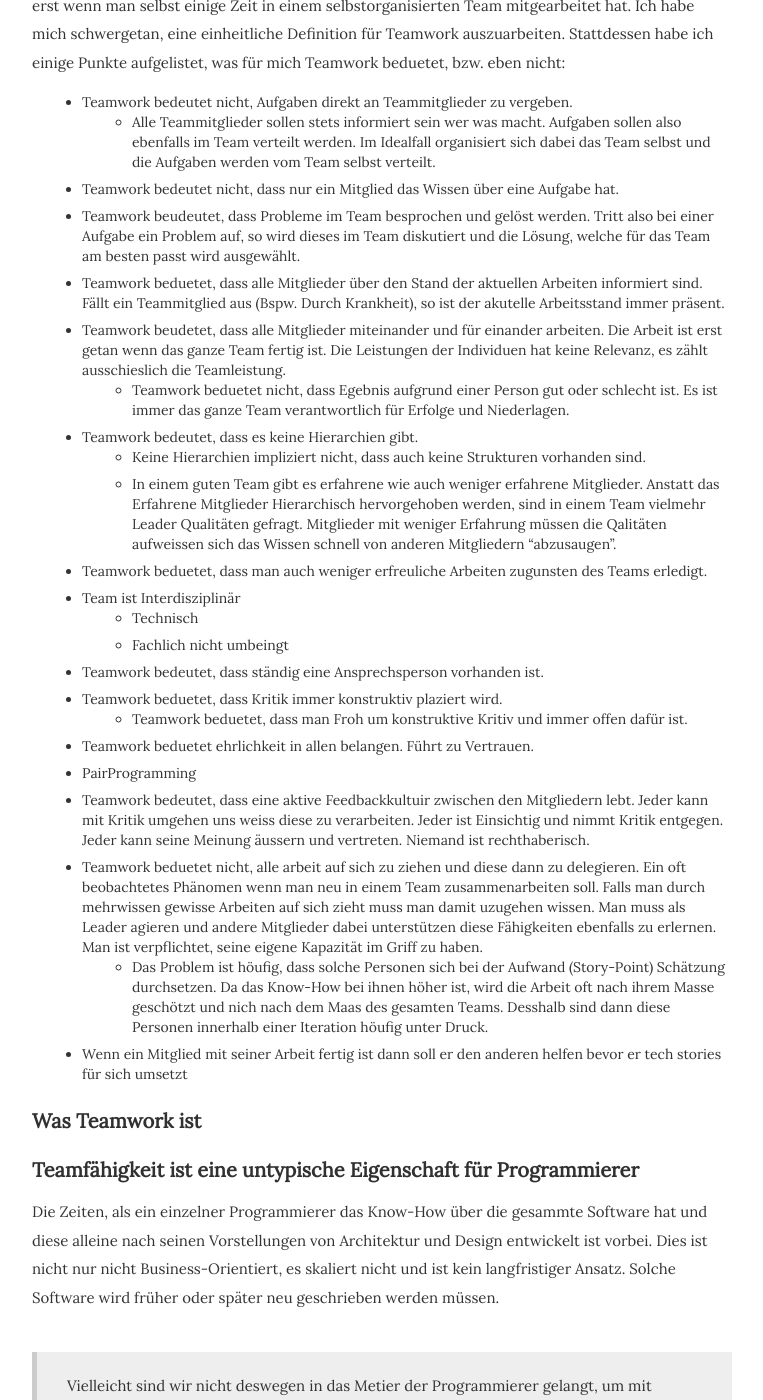
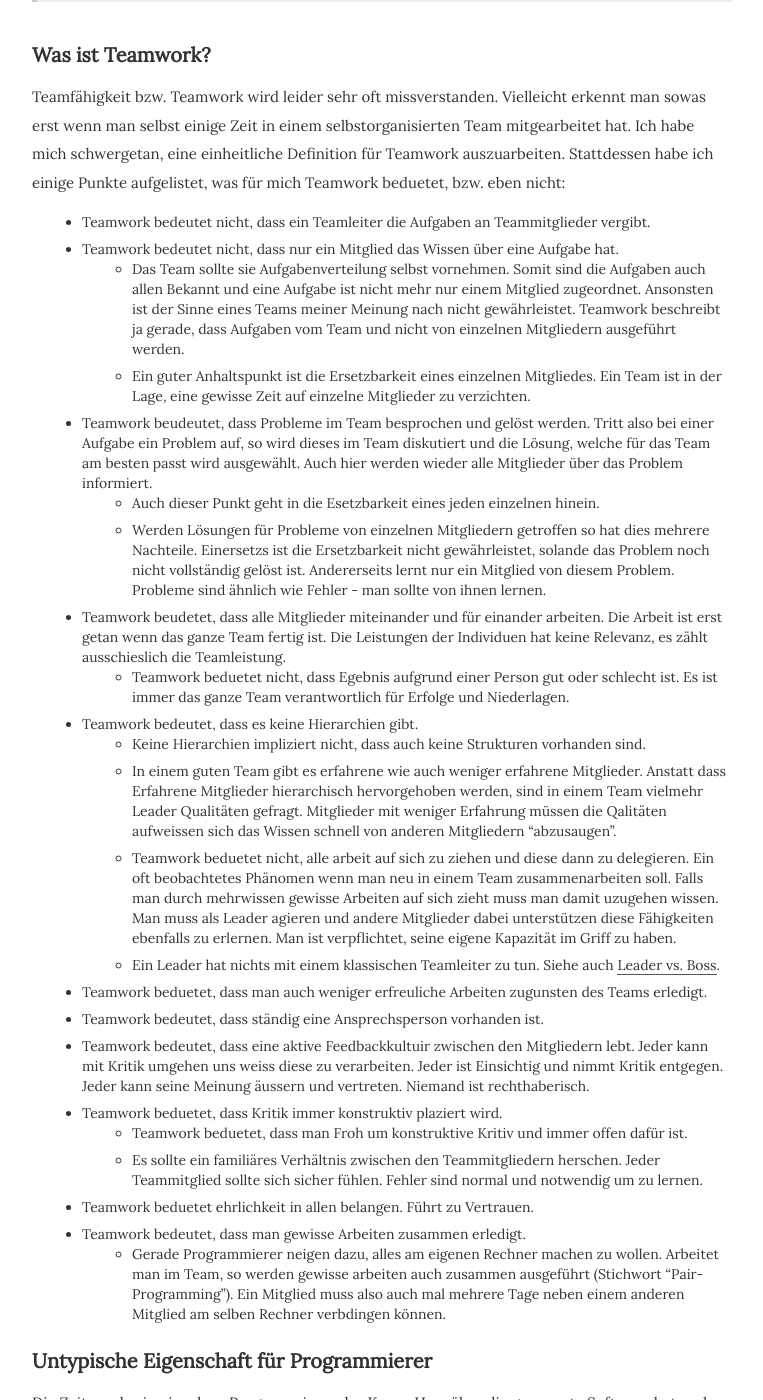
Before and after one commit to Cogax/cogax.github.io, a Jekyll site: the page built from _posts/2019-07-25-der-agile-softwareentwickler.md, in a window 1280 px wide and 1400 px high, scrolled down 2089 px. Shown: the whole window, without its empty margins (258-1021 px from the left). Built offline with Jekyll 4.4.1, drawn with Linux system fonts in a browser that asks for light colours; some of the changed text lies outside the part shown.

Commit message:
finalisierung

```diff
--- a/_posts/2019-07-25-der-agile-softwareentwickler.md
+++ b/_posts/2019-07-25-der-agile-softwareentwickler.md
@@ -3,7 +3,7 @@ title: Der Agile Softwareentwickler
 updated: 2019-07-25 23:37
 teaser: Software entwickelt man heute agil. Agil ist in, agil hat sich bewährt. Alles dreht sich um agile Softwareentwicklung. Unternehmen krempeln ihre Softwareentwicklungs Abteilungen um und Informatikstudenten erlernen die inkrementelle, iterative und empirische herangehensweise bereits im Studium. In Schulungen und Kursen werden vermeindlich neue Begriffe wie Product Owner, Scrum Master, Sprint oder Daily vermittelt und erläutert. Was dabei leider sehr oft nicht berücksichtigt wird ist, dass sich die Rolle der Entwickler ebenfalls wesentlich ändert.
 ---
-Will man von einem traditionellen (wohl Wasserfall orientierten-) Ansatz auf einen Agilen Softwareentwicklungs-Ansatz umstellen, so kommt man nicht um prominente Vertreter wie Scrum oder Kanban herum. Ehe man sich versieht, setzt man sich mit Rollenbeschreibungen wie dem Product Owner oder Scrum Master auseinandersetzen. Die Unmengen an Büchern, Kurse und natürlich Blog Posts helfen einem dabei. Was bei einer solchen "Agilen Transformation" meist ausser Acht gelassen wird ist, dass sich die Rolle des Entwicklers sehr stark ändert. Erkennt man dies nicht, droht die Transformation zu scheitern.
+Will man von einem traditionellen (wohl Wasserfall orientierten-) Ansatz auf einen Agilen Softwareentwicklungs-Ansatz umstellen, so kommt man nicht um prominente Vertreter wie Scrum oder Kanban herum. Ehe man sich versieht, setzt man sich mit Rollenbeschreibungen wie dem Product Owner oder Scrum Master auseinandersetzen. Die Unmengen an Büchern, Kurse und natürlich Blog Posts helfen einem dabei. Was bei einer solchen "Agilen Transformation" meist ausser Acht gelassen wird ist, dass sich auch die Rolle des Entwicklers sehr stark ändert. Erkennt man dies nicht, droht die Transformation zu scheitern.
 
 In diesem Artikel möchte im meine Gedanken zur Rolle eines agilen Softwareentwicklers teilen.
 
@@ -26,46 +26,46 @@ Die Fähigkeit im Team arbeiten zu können muss jeder beteiligte einer agilen Um
 
 > **Individuen und Interaktionen** mehr als Prozesse und Werkzeuge <br />
 > **Zusammenarbeit mit** dem Kunden mehr als Vertragsverhandlung <br />
-> *[..]* <br />
+
+sowie
+
 > Die besten Architekturen, Anforderungen und Entwürfe entstehen durch selbstorganisierte Teams.
 
-### Was Teamwork nicht ist
+### Was ist Teamwork?
 
 Teamfähigkeit bzw. Teamwork wird leider sehr oft missverstanden. Vielleicht erkennt man sowas erst wenn man selbst einige Zeit in einem selbstorganisierten Team mitgearbeitet hat. Ich habe mich schwergetan, eine einheitliche Definition für Teamwork auszuarbeiten. Stattdessen habe ich einige Punkte aufgelistet, was für mich Teamwork beduetet, bzw. eben nicht:
 
-* Teamwork bedeutet nicht, Aufgaben direkt an Teammitglieder zu vergeben.
-  * Alle Teammitglieder sollen stets informiert sein wer was macht. Aufgaben sollen also ebenfalls im Team verteilt werden. Im Idealfall organisiert sich dabei das Team selbst und die Aufgaben werden vom Team selbst verteilt.
+* Teamwork bedeutet nicht, dass ein Teamleiter die Aufgaben an Teammitglieder vergibt.
 * Teamwork bedeutet nicht, dass nur ein Mitglied das Wissen über eine Aufgabe hat.
-* Teamwork beudeutet, dass Probleme im Team besprochen und gelöst werden. Tritt also bei einer Aufgabe ein Problem auf, so wird dieses im Team diskutiert und die Lösung, welche für das Team am besten passt wird ausgewählt.
-* Teamwork beduetet, dass alle Mitglieder über den Stand der aktuellen Arbeiten informiert sind. Fällt ein Teammitglied aus (Bspw. Durch Krankheit), so ist der akutelle Arbeitsstand immer präsent.
+  * Das Team sollte sie Aufgabenverteilung selbst vornehmen. Somit sind die Aufgaben auch allen Bekannt und eine Aufgabe ist nicht mehr nur einem Mitglied zugeordnet. Ansonsten ist der Sinne eines Teams meiner Meinung nach nicht gewährleistet. Teamwork beschreibt ja gerade, dass Aufgaben vom Team und nicht von einzelnen Mitgliedern ausgeführt werden.
+  * Ein guter Anhaltspunkt ist die Ersetzbarkeit eines einzelnen Mitgliedes. Ein Team ist in der Lage, eine gewisse Zeit auf einzelne Mitglieder zu verzichten.
+* Teamwork beudeutet, dass Probleme im Team besprochen und gelöst werden. Tritt also bei einer Aufgabe ein Problem auf, so wird dieses im Team diskutiert und die Lösung, welche für das Team am besten passt wird ausgewählt. Auch hier werden wieder alle Mitglieder über das Problem informiert.
+  * Auch dieser Punkt geht in die Esetzbarkeit eines jeden einzelnen hinein.
+  * Werden Lösungen für Probleme von einzelnen Mitgliedern getroffen so hat dies mehrere Nachteile. Einersetzs ist die Ersetzbarkeit nicht gewährleistet, solande das Problem noch nicht vollständig gelöst ist. Andererseits lernt nur ein Mitglied von diesem Problem. Probleme sind ähnlich wie Fehler - man sollte von ihnen lernen.
 * Teamwork beudetet, dass alle Mitglieder miteinander und für einander arbeiten. Die Arbeit ist erst getan wenn das ganze Team fertig ist. Die Leistungen der Individuen hat keine Relevanz, es zählt ausschieslich die Teamleistung.
   * Teamwork beduetet nicht, dass Egebnis aufgrund einer Person gut oder schlecht ist. Es ist immer das ganze Team verantwortlich für Erfolge und Niederlagen.
 * Teamwork bedeutet, dass es keine Hierarchien gibt.
   * Keine Hierarchien impliziert nicht, dass auch keine Strukturen vorhanden sind.
-  * In einem guten Team gibt es erfahrene wie auch weniger erfahrene Mitglieder. Anstatt das Erfahrene Mitglieder Hierarchisch hervorgehoben werden, sind in einem Team vielmehr Leader Qualitäten gefragt. Mitglieder mit weniger Erfahrung müssen die Qalitäten aufweissen sich das Wissen schnell von anderen Mitgliedern "abzusaugen".
+  * In einem guten Team gibt es erfahrene wie auch weniger erfahrene Mitglieder. Anstatt dass Erfahrene Mitglieder hierarchisch hervorgehoben werden, sind in einem Team vielmehr Leader Qualitäten gefragt. Mitglieder mit weniger Erfahrung müssen die Qalitäten aufweissen sich das Wissen schnell von anderen Mitgliedern "abzusaugen".
+  * Teamwork beduetet nicht, alle arbeit auf sich zu ziehen und diese dann zu delegieren. Ein oft beobachtetes Phänomen wenn man neu in einem Team zusammenarbeiten soll. Falls man durch mehrwissen gewisse Arbeiten auf sich zieht muss man damit uzugehen wissen. Man muss als Leader agieren und andere Mitglieder dabei unterstützen diese Fähigkeiten ebenfalls zu erlernen. Man ist verpflichtet, seine eigene Kapazität im Griff zu haben.
+  * Ein Leader hat nichts mit einem klassischen Teamleiter zu tun. Siehe auch <a href="https://twitter.com/CollegeEssayGuy/status/1135569327585763329" target="_blank">Leader vs. Boss</a>.
 * Teamwork beduetet, dass man auch weniger erfreuliche Arbeiten zugunsten des Teams erledigt.
-* Team ist Interdisziplinär
-  * Technisch
-  * Fachlich nicht umbeingt
 * Teamwork bedeutet, dass ständig eine Ansprechsperson vorhanden ist.
+* Teamwork bedeutet, dass eine aktive Feedbackkultuir zwischen den Mitgliedern lebt. Jeder kann mit Kritik umgehen uns weiss diese zu verarbeiten. Jeder ist Einsichtig und nimmt Kritik entgegen. Jeder kann seine Meinung äussern und vertreten. Niemand ist rechthaberisch.
 * Teamwork beduetet, dass Kritik immer konstruktiv plaziert wird.
   * Teamwork beduetet, dass man Froh um konstruktive Kritiv und immer offen dafür ist.
+  * Es sollte ein familiäres Verhältnis zwischen den Teammitgliedern herschen. Jeder Teammitglied sollte sich sicher fühlen. Fehler sind normal und notwendig um zu lernen.
 * Teamwork beduetet ehrlichkeit in allen belangen. Führt zu Vertrauen.
-* PairProgramming
-* Teamwork bedeutet, dass eine aktive Feedbackkultuir zwischen den Mitgliedern lebt. Jeder kann mit Kritik umgehen uns weiss diese zu verarbeiten. Jeder ist Einsichtig und nimmt Kritik entgegen. Jeder kann seine Meinung äussern und vertreten. Niemand ist rechthaberisch.
-* Teamwork beduetet nicht, alle arbeit auf sich zu ziehen und diese dann zu delegieren. Ein oft beobachtetes Phänomen wenn man neu in einem Team zusammenarbeiten soll. Falls man durch mehrwissen gewisse Arbeiten auf sich zieht muss man damit uzugehen wissen. Man muss als Leader agieren und andere Mitglieder dabei unterstützen diese Fähigkeiten ebenfalls zu erlernen. Man ist verpflichtet, seine eigene Kapazität im Griff zu haben.
-  * Das Problem ist höufig, dass solche Personen sich bei der Aufwand (Story-Point) Schätzung durchsetzen. Da das Know-How bei ihnen höher ist, wird die Arbeit oft nach ihrem Masse geschötzt und nich nach dem Maas des gesamten Teams. Desshalb sind dann diese Personen innerhalb einer Iteration höufig unter Druck.
-* Wenn ein Mitglied mit seiner Arbeit fertig ist dann soll er den anderen helfen bevor er tech stories für sich umsetzt
+* Teamwork bedeutet, dass man gewisse Arbeiten zusammen erledigt.
+  * Gerade Programmierer neigen dazu, alles am eigenen Rechner machen zu wollen. Arbeitet man im Team, so werden gewisse arbeiten auch zusammen ausgeführt (Stichwort "Pair-Programming"). Ein Mitglied muss also auch mal mehrere Tage neben einem anderen Mitglied am selben Rechner verbdingen können.
 
-### Was Teamwork ist
+### Untypische Eigenschaft für Programmierer
 
-### Teamfähigkeit ist eine untypische Eigenschaft für Programmierer
-
-Die Zeiten, als ein einzelner Programmierer das Know-How über die gesammte Software hat und diese alleine nach seinen Vorstellungen von Architektur und Design entwickelt ist vorbei. Dies ist nicht nur nicht Business-Orientiert, es skaliert nicht und ist kein langfristiger Ansatz. Solche Software wird früher oder später neu geschrieben werden müssen.
+Die Zeiten, als ein einzelner Programmierer das Know-How über die gesammte Software hat und diese alleine nach seinen Vorstellungen von Architektur und Design entwickelt ist vorbei. Dies ist nicht nur nicht Business-Orientiert, es skaliert nicht und ist kein langfristiger Ansatz. Solche Software wird früher oder später neu geschrieben werden egal wie exzellent und sauber sie aufgebaut ist.
 
 >Vielleicht sind wir nicht deswegen in das Metier der Programmierer gelangt, um mit anderen zu kollaborieren. Tja, Überraschung! Beim Programmieren geht es vor allem um die Zusammenarbeit mit anderen. Wir müssen mit unserem Business zusammenarbeiten - genauso wie auch mit unseren Programmierkollegen *[5]*
 
-Im Paper [^7] wurde dies mithilfe von Extreme Programming ziemlich gut zusammengefasst:
+Im Paper [^7] wurde dies mithilfe von Extreme Programming (XP) ziemlich gut zusammengefasst:
 > Die Entwickler und Entwicklerinnen müssen in einem hohen Mass teamfähig sein, da gerade das Entwickeln in Paaren eine hohe Sozialkompetenz voraussetzt. Dies ist insbesondere wichtig, da in XP der Programmierer neben der eigentlichen Programmierung auch für die Aufwandschätzung und für das Erstellen der Tests verantwortlich ist, also Aktivitäten, die immer auch mit den anderen Personen koordiniert werden müssen. Einzelgänger, die nicht über ihre Arbeit diskutieren können oder nicht kritikfähig sind, eignen sich nicht für ein XP-Team. Der Teamerfolg muss in jedem Moment über dem eigenen Erfolg stehen. Ängste sich zu blamieren, veraltete Ansichten zu vertreteten, nutzlos zu werden oder den hohen Anforderungen nicht zu genügen, müssen überwunden werden, um erfolgreich in einem XP-Team mitarbeiten zu können. Dies ist gerade für die Programmierer, die in der Regel nicht besonders kommunikativ sind, eine besondere Herausforderung (vgl. Beck 2003: 141).
 
 ## Kommunikation
@@ -107,11 +107,16 @@ Ein agiler Softwareentwickler entwickelt nicht nur die Software im Sinne eines e
 
 ### Entwicklermentalitäten
 
-Erfahrene Entwickler äussern ihre Erfahrung auf verschiedene Arten. Das eine extrem ist, die "sich tendenziell überschätzende" Art und Weise. Für diese Entwickler ist alles relativ einfach umzusetzen. Probleme gibt es nicht nur Lösungen und kaum ist ein Problem andiskutiert wissen diese Entwickler bereits wie man sie am besten angehen und Lösen sollte. Die andere Art und Weise ist die "sich tendentiell unterschätzende". Diese Programmieren sehen überall Herausforderungen. Werden Probleme andiskutiert, so sind für diese Entwickler erstmal nur eine Menge an Problemen zu sehen. Generell denke ich, dass die zweite Art eher für ein agiles Entwicklungsteam geeognet ist. Sie nehmen Probleme ernst, was dazu führt dass sie sich damit auseinandersetzen. Sie hinterfragen die Dinge eher als die Entwickler welche schon die vermeindliche Lösung im Kopf haben. Entwickler die sich in solchen Situationen tendenziell überschätzen neigen dazu, Aufwandschätzungen etc. zu beinflussen. Diskussionen mit Product Owner oder Stakeholder sind zudem nicht so konstruktiv, da viele Lücken in den Anforderungen erst durch nachfragen der Entwickler auftauchen. Das Nachfragen und hinterfragen macht man jedoch nur, wenn man ein Problem sieht, nicht wenn man schon die geeignete Lösung dafür im Kopf hat.
+Erfahrene Entwickler äussern ihre Erfahrung auf verschiedene Arten. Das eine extrem ist, die "sich tendenziell überschätzende" Art und Weise. Für diese Entwickler ist alles relativ einfach umzusetzen. Probleme gibt es nicht nur Lösungen und kaum ist ein Problem andiskutiert wissen diese Entwickler bereits wie man sie am besten angehen und Lösen sollte. Das andere extrem ist die "sich tendentiell unterschätzende" Art. Diese Programmieren sehen überall Herausforderungen. Werden Probleme andiskutiert, so sind für diese Entwickler erstmal nur eine Menge an Problemen zu sehen. Generell denke ich, dass die zweite Art eher für ein agiles Entwicklungsteam geeognet ist. Sie nehmen Probleme ernst, was dazu führt dass sie sich damit auseinandersetzen. Sie hinterfragen die Dinge eher als die Entwickler welche schon die vermeindliche Lösung im Kopf haben.
+
+Entwickler die sich in solchen Situationen tendenziell überschätzen neigen dazu, Aufwandschätzungen etc. zu beinflussen. Diskussionen mit Product Owner oder Stakeholder sind zudem nicht so konstruktiv, da viele Lücken in den Anforderungen erst durch nachfragen der Entwickler auftauchen. Das Nachfragen und hinterfragen macht man jedoch nur, wenn man ein Problem sieht, nicht wenn man schon die geeignete Lösung dafür im Kopf hat.
+**Ein optimales Team sollte meiner Meinung nach jedoch von beiden Mentalitäten Vertreter haben**.
 
 ## Schlussfolgerung
 
-Ein Agile Entwickler denkt nicht in Projekten oder Meilensteinen. Ein Agiler Entwickler hat stets das Produkt im Fokus und will gute Lösungen für den Anwender entwickeln. Er ist Teamfähig, kann mit verschiedensten Rollen kommunizieren, ist technisch sehr versiert und arbeitet sich in den Fachbereich der Software hinein. All dies macht den Agilen Softwareentwickler zu einem der wertvollsten Personen in einem Unternehmen. Für Unternehmen stellt sich die Frage, wie kommt man an solche Agile Softwareentwickler. Volker Birk erläutert dies in seinem Talk ganz gut "Du musst sie ausbilden, ab und zu bekommst du einen geschenkt"[^4].
+Ein Agile Entwickler denkt nicht in Projekten oder Meilensteinen. Ein Agiler Entwickler hat stets das Produkt im Fokus und will gute Lösungen für den Anwender entwickeln. Er ist Teamfähig, kann mit verschiedensten Rollen kommunizieren, ist technisch sehr versiert und arbeitet sich in den Fachbereich der Software hinein. All dies macht den Agilen Softwareentwickler zu einem der wertvollsten Personen in einem Unternehmen.
+
+Für Unternehmen stellt sich die Frage, wie kommt man an solche Agile Softwareentwickler. Volker Birk erläutert dies in seinem Talk ganz gut: **"Du musst sie ausbilden, ab und zu bekommst du einen geschenkt"[^4]**.
 
 <div class="divider"></div>
 
```
Also changed, not shown: .archive/2015-09-06-lorem-ipsum.md (renamed from _posts/2015-09-06-lorem-ipsum.md), .archive/2015-09-09-download-this-theme.md (renamed from _posts/2015-09-09-download-this-theme.md), .archive/2016-10-18-very-long-title-post.md (renamed from _posts/2016-10-18-very-long-title-post.md).
